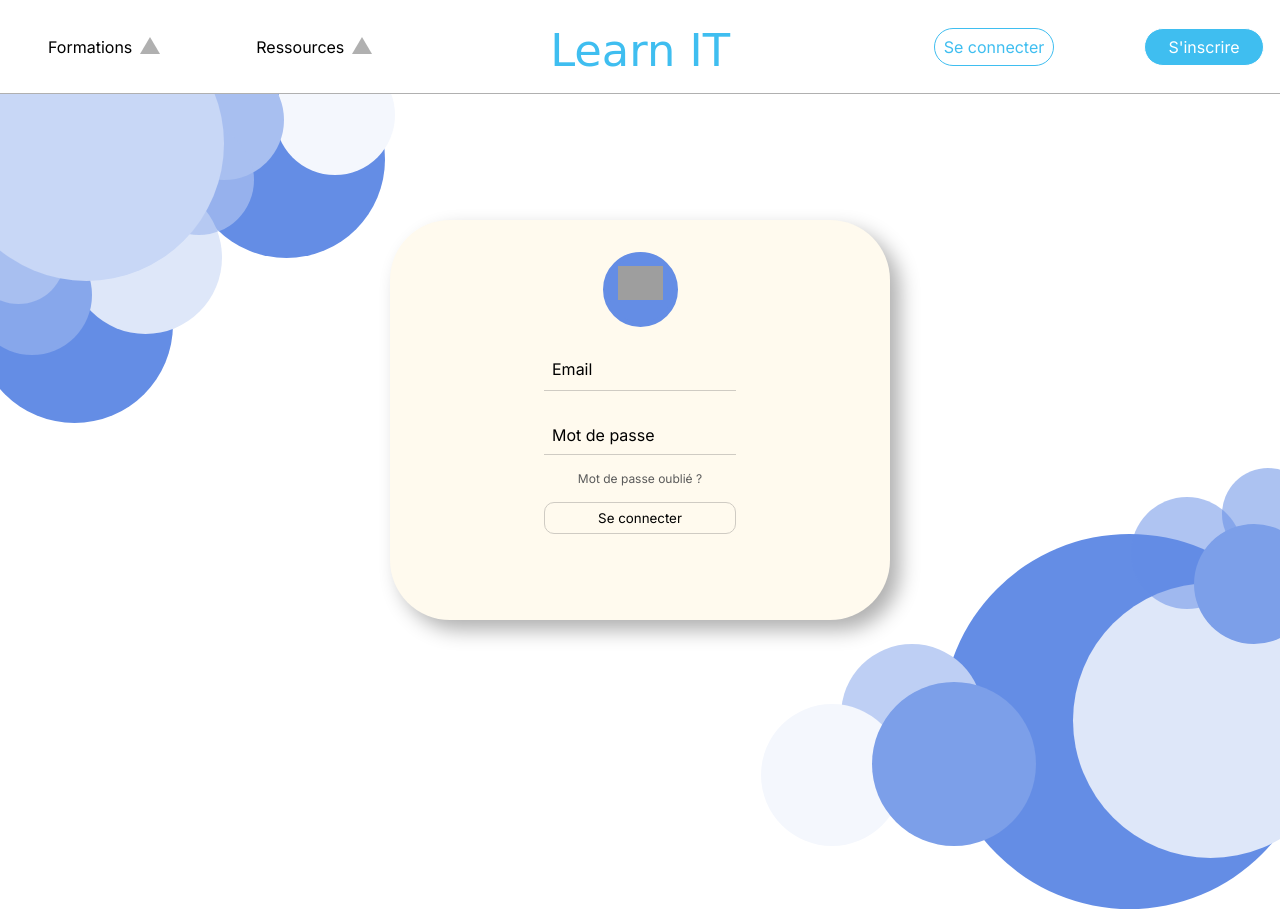
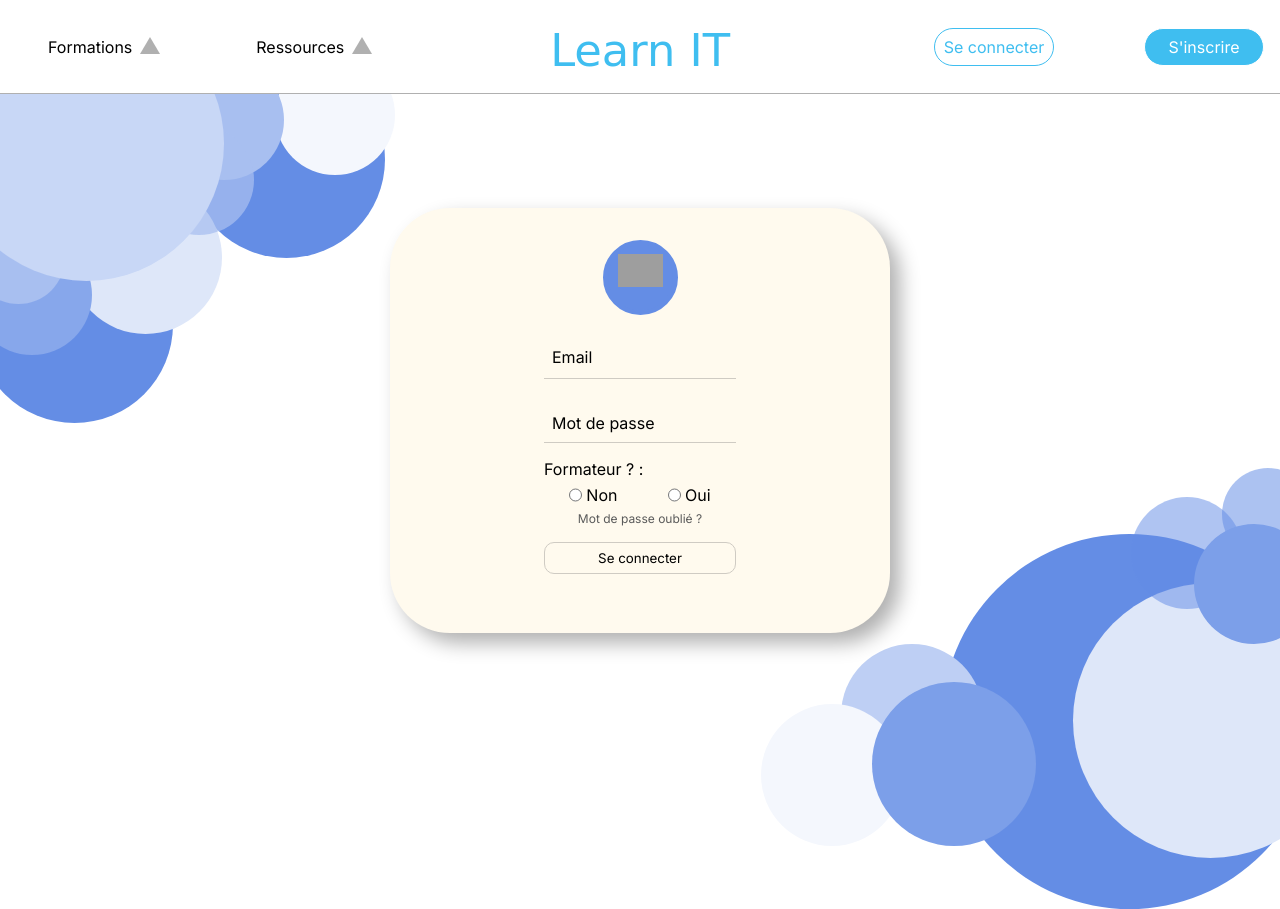
Before and after one commit to Enzobu/Workshop_SN2, a PHP site: page /login.php in a window 1280 px wide; the page is wider, and only the part inside the window is pictured. Run offline with PHP 8.4, Linux system fonts and the light colour scheme; style sheets or scripts are compiled from the project's sources; some web fonts are replaced; grey boxes are pictures that could not be loaded.

Commit message:
back login

```diff
--- a/login.php
+++ b/login.php
@@ -3,12 +3,9 @@
 // Vérification si la variable de session '$_SESSION' est définie
 if(!empty($_SESSION)) {
     // Vérification si la clé 'isAdmin' existe dans la variable de session
-    if (array_key_exists('isAdmin', $_SESSION)) {
+    if (array_key_exists('name', $_SESSION)) {
         // Vérification si la valeur de 'isAdmin' est égale à 1 (administrateur)
-        if($_SESSION['isAdmin'] == 1) {
-            // Redirection vers la page d'administration ('/admin')
-            header("Refresh: 0;url=/admin");
-        }
+        header("Refresh: 0;url=/");
     }
 }
 
@@ -21,7 +18,7 @@ if(!empty($_POST)) {
         $password = htmlspecialchars($_POST['password']);
 
         // Requête pour récupérer tous les utilisateurs
-        $sql = "SELECT * FROM `	utilisateur`";
+        $sql = "SELECT * FROM `users`";
         $requete = $db->query($sql);
         $users = $requete->fetchAll();
 
@@ -31,17 +28,17 @@ if(!empty($_POST)) {
             if($mail == $user['users_mail'] and password_verify($password, $user['users_password'])) {
                 // Début de la session et stockage des informations de l'utilisateur dans des variables de session
                 session_start();
-                $_SESSION['id_utilisateur'] = $user['id_utilisateur'];
-                $_SESSION['nom_utilisateur'] = $user['nom_utilisateur'];
-                $_SESSION['mail_utilisateur	'] = $mail;
-                $_SESSION['isAdmin'] = $user['users_isAdmin'];
+                $_SESSION['id_user'] = $user['id_user'];
+                $_SESSION['name_user'] = $user['name_user'];
+                $_SESSION['surname_user'] = $user['surname_user'];
+                $_SESSION['mail_user'] = $mail;
                 // Redirection vers la page d'administration ('/admin')
-                header("Refresh: 0;url=/admin/");
+                header("Refresh: 0;url=/");
                 // Arrêt de l'exécution du script
                 die();
             } else {
                 // Redirection vers la page de connexion avec un message d'erreur ('error=0')
-                header("Refresh: 0;url=/admin/login.php?error=0");
+                header("Refresh: 0;url=/login.php?error=0");
             }
         }
     }
@@ -117,10 +114,26 @@ if(array_key_exists('error', $_GET)) {
             </div>
             <div class="form-login-container">
                 <form action="" class="form-login" method="POST">
-                    <input id="mail" type="mail">
+                    <input id="mail" type="mail" name="mail">
                     <label id="mail-label" class="form-login-label label-mail label-active" for="mail">Email</label>
-                    <input id="password" type="password">
+
+                    <input id="password" type="password" name="password">
                     <label id="password-label" class="form-login-label label-password label-active" for="password">Mot de passe</label>
+
+                    <div class="radio-global-container">
+                        <div>Formateur ? :</div>
+                        <div class="radio-container">
+                            <div class="radio">
+                                <input id="isFormer0" type="radio" name="isFormer" value="0">
+                                <label class="form-login-label-radio" for="isFormer0">Non</label>
+                            </div>
+                            <div class="radio">
+                                <input id="isFormer1" type="radio" name="isFormer" value="1">
+                                <label class="form-login-label-radio" for="isFormer1">Oui</label>
+                            </div>
+                        </div>
+                    </div>
+
                     <a href="" class="forget-password">Mot de passe oublié ?</a>
                     <input type="submit" value="Se connecter">
                 </form>
--- a/php/header.php
+++ b/php/header.php
@@ -74,8 +74,18 @@
             <li class="nav-item logo"><a href="/" class="logo-txt">Learn IT</a></li>
         </div>
         <div class="nav-list-right">
-            <li class="nav-item"><a href="/login.php" class="">Se connecter</a></li>
-            <li class="nav-item"><a href="/sign-in.php" class="">S'inscrire</a></li>
+            <?php
+            if(!empty($_SESSION)) {
+                // Vérification si la clé 'isAdmin' existe dans la variable de session
+                if (array_key_exists('name', $_SESSION)) {
+                    // Vérification si la valeur de 'isAdmin' est égale à 1 (administrateur)
+                    echo "<li class=\"nav-item\"><a href=\"/login.php\" class=\"\">Se connecter</a></li>";
+                }
+            } else {
+                echo "<li class=\"nav-item\"><a href=\"/login.php\" class=\"\">Se connecter</a></li>
+                <li class=\"nav-item\"><a href=\"/sign-in.php\" class=\"\">S'inscrire</a></li>";
+            }
+            ?>
         </div>
     </ul>
 </div>
--- a/style/login.css
+++ b/style/login.css
@@ -4,7 +4,7 @@ body {
 
 .main .form-login-global-container {
   width: 500px;
-  height: 400px;
+  height: 425px;
   background: #fffaee;
   border-radius: 60px;
   margin-left: auto;
@@ -16,7 +16,7 @@ body {
   box-shadow: #b0b0b0 10px 10px 20px;
   position: absolute;
   left: calc((100vw - 500px) / 2);
-  top: calc((105vh - 400px) / 2);
+  top: calc((105vh - 425px) / 2);
 }
 .main .form-login-global-container .account-img {
   width: 75px;
@@ -82,6 +82,22 @@ body {
 .main .form-login-global-container .form-login-container .form-login .forget-password:hover {
   -webkit-text-decoration: underline #5a5a5a;
           text-decoration: underline #5a5a5a;
+}
+.main .form-login-global-container .form-login-container .form-login .radio-global-container {
+  display: flex;
+  flex-direction: column;
+}
+.main .form-login-global-container .form-login-container .form-login .radio-global-container .radio-container {
+  display: flex;
+  justify-content: space-around;
+}
+.main .form-login-global-container .form-login-container .form-login .radio-global-container .radio-container .radio {
+  display: flex;
+  align-items: center;
+  justify-content: center;
+}
+.main .form-login-global-container .form-login-container .form-login .radio-global-container .radio-container .radio input {
+  margin: 0 0.25rem 0 0;
 }
 .main .form-sign-in-global-container {
   width: 500px;
--- a/style/login.scss
+++ b/style/login.scss
@@ -5,7 +5,7 @@ body {
 .main {
     & .form-login-global-container {
         width: 500px;
-        height: 400px;
+        height: 425px;
         background: #fffaee;
         border-radius: 60px;
         margin-left: auto;
@@ -17,7 +17,7 @@ body {
         box-shadow: #b0b0b0 10px 10px 20px;
         position: absolute;
         left: calc( calc(100vw - 500px) / 2);
-        top: calc( calc(105vh - 400px) / 2);
+        top: calc( calc(105vh - 425px) / 2);
 
         & .account-img {
             width: 75px;
@@ -90,6 +90,25 @@ body {
 
                     &:hover {
                         text-decoration: underline #5a5a5a;
+                    }
+                }
+                & .radio-global-container {
+                    display: flex;
+                    flex-direction: column;
+
+                    & .radio-container {
+                        display: flex;
+                        justify-content: space-around;
+
+                        & .radio {
+                            display: flex;
+                            align-items: center;
+                            justify-content: center;
+
+                            & input {
+                                margin: 0 .25rem 0 0;
+                            }
+                        }
                     }
                 }
             }
```
Also changed, not shown: 1 other file.
